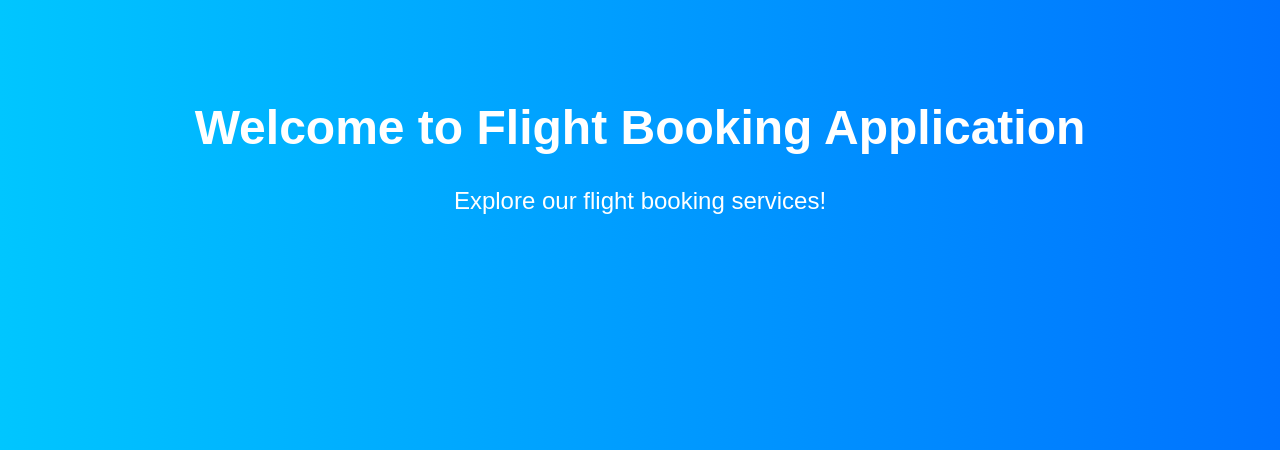
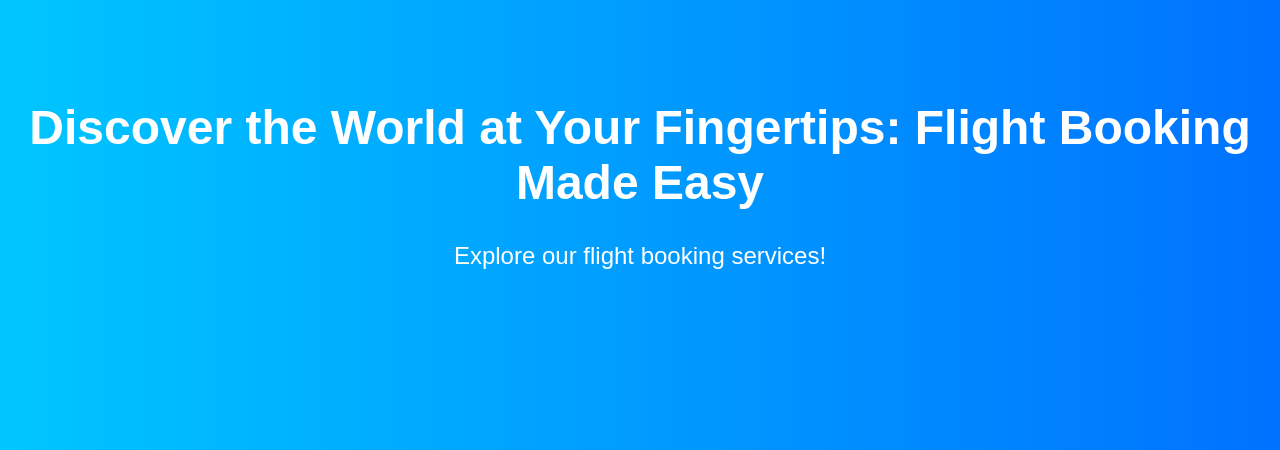
Before and after one commit to Kartikey-Kabdwal/Flight_Booking_Kartikey, a Django app: page / in a window 1280 px wide. Shown: the part 108-558 px from the top of the page. Run offline with Django 4.2, Linux system fonts and the light colour scheme.

Commit message:
updated header
minor fix header

```diff
--- a/flights/templates/home.html
+++ b/flights/templates/home.html
@@ -62,8 +62,9 @@
             <li><a href="{% url 'login' %}">User Login</a></li>
         </ul>
     </nav>
-    <h1>Welcome to Flight Booking Application</h1>
+    <h1>Discover the World at Your Fingertips: Flight Booking Made Easy</h1>
     <p>Explore our flight booking services!</p>
+
 </body>
 
 </html>
```
